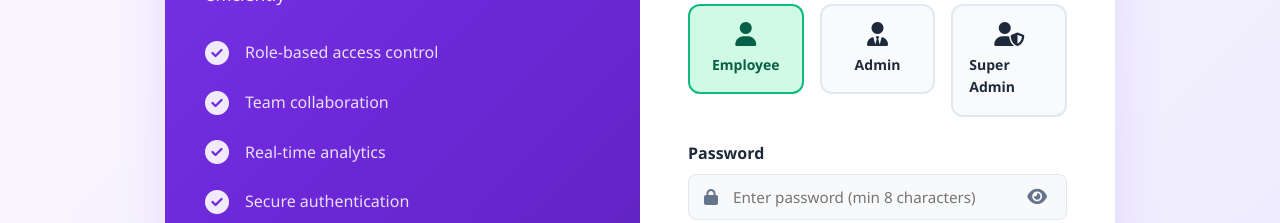
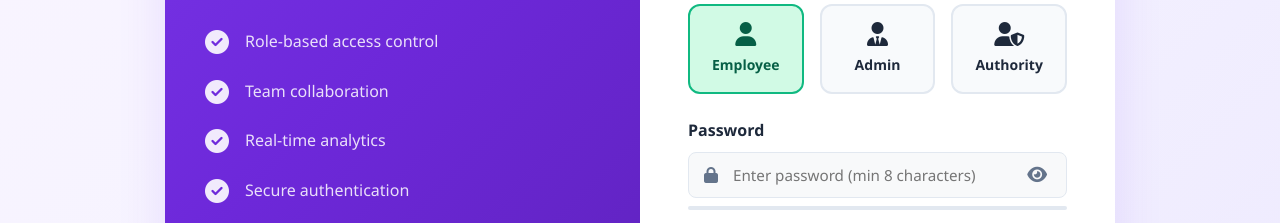
Before and after one commit to SouvikPachal2004/Task-Sphere, a website: page frontend/signup.html in a window 1280 px wide. Shown: the part 521-744 px from the top of the page. Drawn offline with Linux system fonts and the light colour scheme; no server answers.

Commit message:
Change Super Admin role label to Authority in signup page

```diff
--- a/frontend/signup.html
+++ b/frontend/signup.html
@@ -137,7 +137,7 @@
                                 <input type="radio" id="roleSuperAdmin" name="role" value="superadmin">
                                 <label for="roleSuperAdmin" class="role-label">
                                     <i class="fas fa-user-shield"></i>
-                                    <span>Super Admin</span>
+                                    <span>Authority</span>
                                 </label>
                             </div>
                         </div>
```
